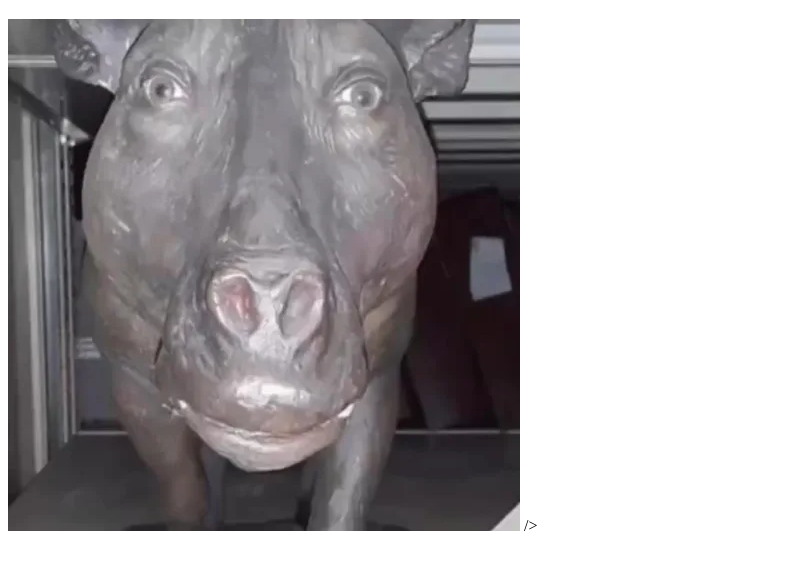
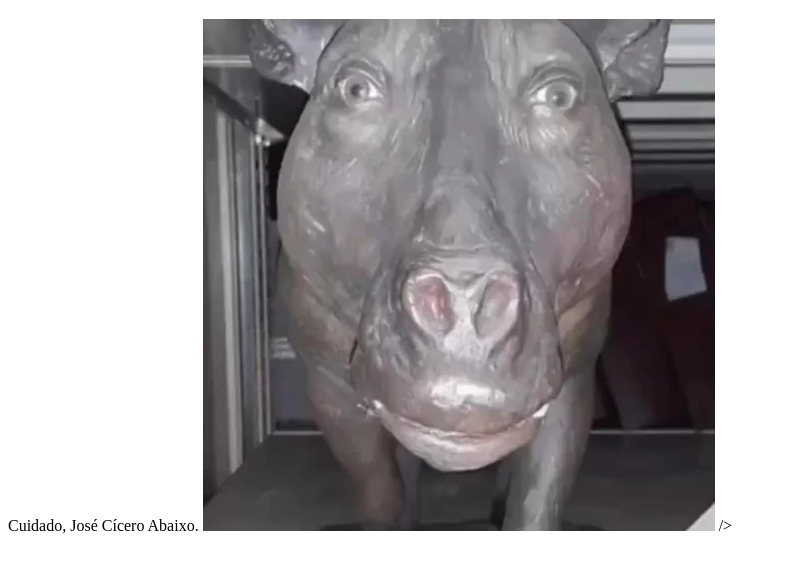
Before and after one commit to Rickmm/Bongos, a plain HTML site: page index.html in a window 1280 px wide. Shown: the part 61-634 px from the top of the page, without its empty margins (0-786 px from the left). Drawn offline with Linux system fonts and the light colour scheme.

Commit message:
Update index.html

```diff
--- a/index.html
+++ b/index.html
@@ -8,7 +8,8 @@
 
         <body>
             <h1> Meu Deus Do Céu O José Cícero </h1>
-            <img src = skibidi.png> />
+            <body> Cuidado, José Cícero Abaixo.</body>
+            <spoiler> <img src = skibidi.png> /> </spoiler>
 
 
 
```
